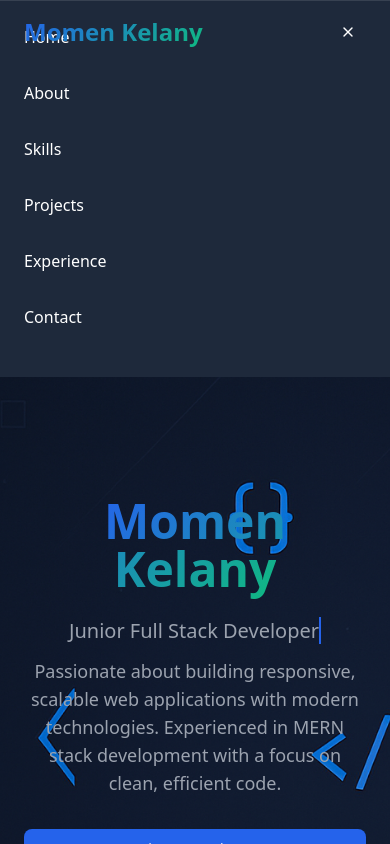
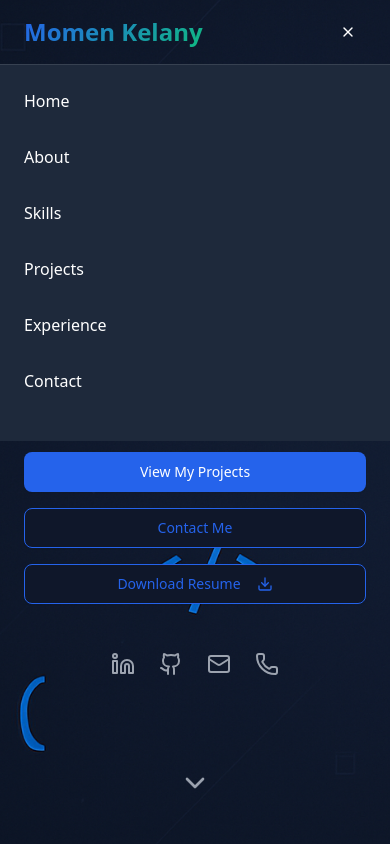
Before and after one commit to momenkelany/Momen-Kelany-Portfolio, a React (Vite) app in the folder portfolio-website/: page / in a window 390 px wide. Both pictures are taken after a click on the button 348 px from the left and 32 px from the top of the page. Shown: the top 844 px of the page. Built offline with nearby package versions, Linux system fonts and the light colour scheme.

Commit message:
nav bar mobile correction

```diff
--- a/portfolio-website/src/components/Header.jsx
+++ b/portfolio-website/src/components/Header.jsx
@@ -116,7 +116,7 @@ const Header = () => {
         <div
           ref={menuRef}
           id="mobile-menu"
-          className="md:hidden bg-card border-t border-border"
+          className="md:hidden bg-card border-t border-border fixed top-16 left-0 right-0 z-[60]"
           role="menu"
           aria-labelledby="mobile-menu-button"
         >
```
Also changed, not shown: 13 other files (tests, documents, lock files or other folders).
